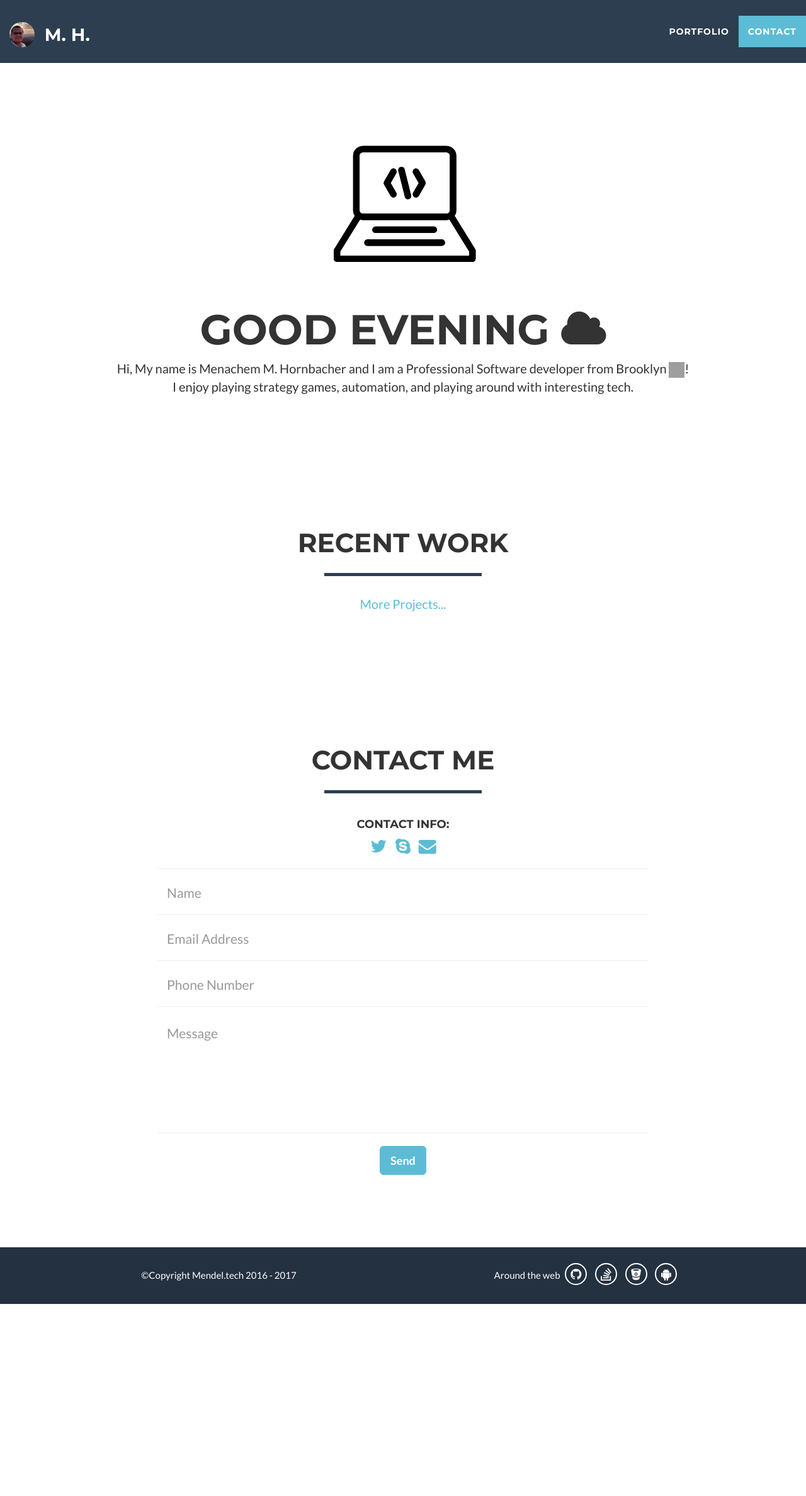
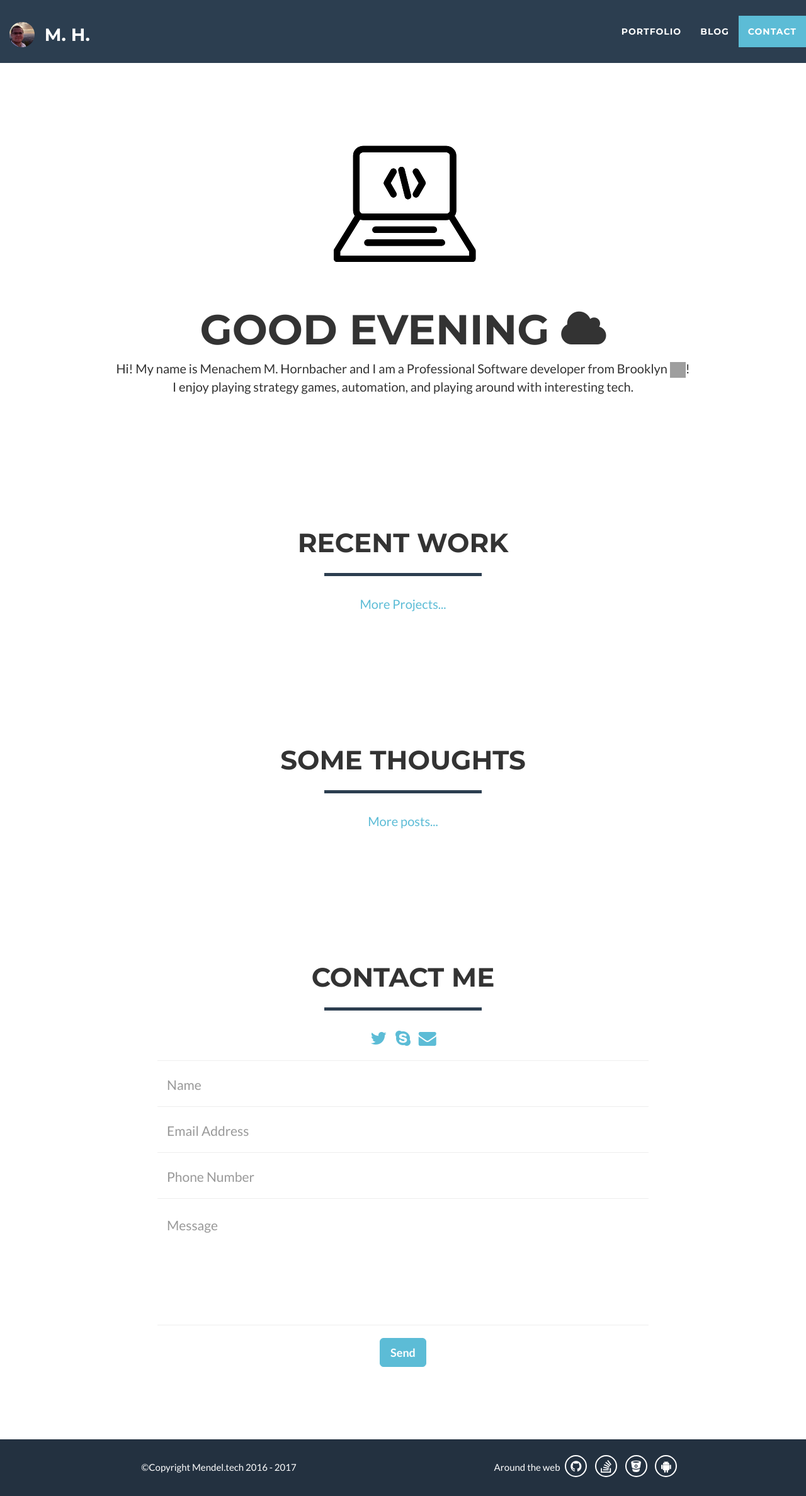
Before and after one commit to PCGeekBrain/personal-website, a Django app: page / in a window 1280 px wide. Shown: the whole page at 63% size. Before the commit the page ends 2071 px from the top, so only its background shows below. Run offline with Django 3.2, Linux system fonts and the light colour scheme; tables that the repository leaves empty hold one stand-in row (values such as "Sample post"); some libraries are stand-ins or nearby versions; grey boxes are pictures that could not be loaded.

Commit message:
blog half done

```diff
--- a/homepage/static/homepage/css/theme.css
+++ b/homepage/static/homepage/css/theme.css
@@ -225,20 +225,20 @@
   }
 }
 
-#portfolio p.more-info{
+#portfolio p.more-info, #blog p.more-info{
   text-align: center;
 }
-#portfolio .portfolio-item {
+#portfolio .portfolio-item, #blog .blog-item {
   margin: 0 0 15px;
   right: 0;
 }
-#portfolio .portfolio-item .portfolio-link {
+#portfolio .portfolio-item .portfolio-link, #blog .blog-item .blog-link {
   display: block;
   position: relative;
   max-width: 400px;
   margin: 0 auto;
 }
-#portfolio .portfolio-item .portfolio-link .caption {
+#portfolio .portfolio-item .portfolio-link .caption, #blog .blog-item .blog-link .caption{
   background: rgba(24, 188, 156, 0.9);
   background: rgba(24, 156, 188, 0.9);
   position: absolute;
@@ -249,10 +249,10 @@
   -webkit-transition: all ease 0.5s;
   -moz-transition: all ease 0.5s;
 }
-#portfolio .portfolio-item .portfolio-link .caption:hover {
+#portfolio .portfolio-item .portfolio-link .caption:hover, #blog .blog-item .blog-link .caption:hover {
   opacity: 1;
 }
-#portfolio .portfolio-item .portfolio-link .caption .caption-content {
+#portfolio .portfolio-item .portfolio-link .caption .caption-content, #blog .blog-item .blog-link .caption .caption-content {
   position: absolute;
   width: 100%;
   height: 20px;
@@ -262,18 +262,26 @@
   margin-top: -12px;
   color: white;
 }
-#portfolio .portfolio-item .portfolio-link .caption .caption-content i {
+#portfolio .portfolio-item .portfolio-link .caption .caption-content i, #blog .blog-item .blog-link .caption .caption-content i {
   margin-top: -12px;
 }
 #portfolio .portfolio-item .portfolio-link .caption .caption-content h3,
-#portfolio .portfolio-item .portfolio-link .caption .caption-content h4 {
+#portfolio .portfolio-item .portfolio-link .caption .caption-content h4,
+#blog .blog-item .blog-link .caption .caption-content h3,
+#blog .blog-item .blog-link .caption .caption-content h4 {
   margin: 0;
 }
 #portfolio * {
   z-index: 2;
 }
+#blog * {
+  z-index: 2;
+}
 @media (min-width: 767px) {
   #portfolio .portfolio-item {
+    margin: 0 0 30px;
+  }
+  #blog .blog-item {
     margin: 0 0 30px;
   }
 }
@@ -583,3 +591,18 @@
 .fullheight{
   height: 100vh
 }
+
+.post-image{
+  min-height: 260px;
+  min-width: 360px;
+}
+
+.post-title{
+  color: #000;
+  text-align: center;
+  padding: 0px 30px;
+  overflow: hidden;
+  white-space: nowrap;
+  text-overflow: ellipsis;
+  padding-bottom: 15px;
+}
--- a/homepage/templates/homepage/home.html
+++ b/homepage/templates/homepage/home.html
@@ -79,9 +79,9 @@
                     <li class="page-scroll">
                         <a href="#portfolio">Portfolio</a>
                     </li>
-                    <!--<li class="page-scroll">
+                    <li class="page-scroll">
                         <a href="#blog">Blog</a>
-                    </li>-->
+                    </li>
                     <li class="page-scroll">
                         <a href="#contact">Contact</a>
                     </li>
@@ -99,7 +99,7 @@
                     <img class="img-responsive animated rollIn" alt="laptop" src="/static/homepage/img/icons/laptop.svg" onerror="this.src='/static/homepage/img/icons/laptop.png'" height="256" width="256">
                     <div class="intro-text">
                         <span class="name" id="title">Hi, </span>
-                        <p>Hi, My name is Menachem M. Hornbacher and I am a Professional Software developer from Brooklyn <img class="brooklyn" alt="brooklyn" src="/static/homepage/img/icons/brooklyn.svg" onerror="this.src='/static/homepage/img/icons/brooklyn.png'" height="25" width="25">!<br>
+                        <p>Hi! My name is Menachem M. Hornbacher and I am a Professional Software developer from Brooklyn <img class="brooklyn" alt="brooklyn" src="/static/homepage/img/icons/brooklyn.svg" onerror="this.src='/static/homepage/img/icons/brooklyn.png'" height="25" width="25">!<br>
                             I enjoy playing strategy games, automation, and playing around with interesting tech.
                         </p>
                         <!--<hr class="star-primary">
@@ -144,6 +144,41 @@
         </div>
     </section>
 
+    <!--Blog section-->
+    <section id="blog">
+        <div class="container animated fadeInLeft">
+            <div class="row">
+                <div class="col-lg-12 text-center">
+                    <h2>Some thoughts</h2>
+                    <hr class="star-primary">
+                </div>
+            </div>
+            <div class="row">
+                {% for post in posts %}
+                <div class="col-sm-4 blog-item animated lightSpeedIn">
+                    <a href="/blog/post/{{post.path}}" class="blog-link" data-toggle="modal">
+                        <div class="caption">
+                        <div class="caption-content">
+                            <i class="fa fa-file-text-o fa-3x"></i><br><br>{{post.title}}
+                        </div>
+                        </div>
+                        {% if post.header_image %}
+                        <div style='background: url("{{post.header_image.url}}"); background-size:cover;' class="post-image">
+                        {% else %}
+                        <div style='background: url({{stock_image}}); background-size:cover;' class="post-image">
+                        {% endif %}
+                        </div>
+                        <h3 class="post-title">{{post.title}}</h3>
+                    </a>
+                </div>
+                {% endfor %}
+            </div>
+            <div class="row">
+                <p class="more-info"><a href="/blog/">More posts...</a></p>
+            </div>
+        </div>
+    </section>
+
     <!-- Contact Section -->
     <section id="contact">
         <div class="container animated fadeInUp">
@@ -153,7 +188,6 @@
                     <hr class="star-primary">
                 </div>
                 <div class="col-lg-12 text-center">
-                    <h4>Contact Info:</h4>
                     <a href="https://twitter.com/MMHornbacher" target="_blank"><i class="fa fa-fw fa-twitter fa-2x"></i></a>
                     <a href="skype:mendelh1537@gmail.com?chat" target="_blank"><i class="fa fa-fw fa-skype fa-2x"></i></a>
                     <a href="mailto:hello@mendel.tech" target="_blank"><i class="fa fa-fw fa-envelope fa-2x"></i></a>
--- a/homepage/views.py
+++ b/homepage/views.py
@@ -4,15 +4,20 @@
 from django.core.mail import send_mail, EmailMessage
 from django.template import RequestContext
 from portfolio.models import Project
-from datetime import date
+from blog.models import Post
+from django.utils import timezone
+from blog.misc import random_stock_image
 
 # Create your views here.
 def homepage(request):
     if request.path == '/mail/':
         raise Http404
-    projects = Project.objects.filter(completion_date__lte=date.today()).order_by('-completion_date')[:3]
+    projects = Project.objects.filter(completion_date__lte=timezone.now()).order_by('-completion_date')[:3]
+    posts = Post.objects.filter(publish_date__lte=timezone.now()).order_by('-publish_date').defer('content')[:3]
     context = {
-        "projects": projects
+        "projects": projects,
+        "posts": posts,
+        "stock_image": random_stock_image
     }
 
     return render(request, 'homepage/home.html', context)
```
